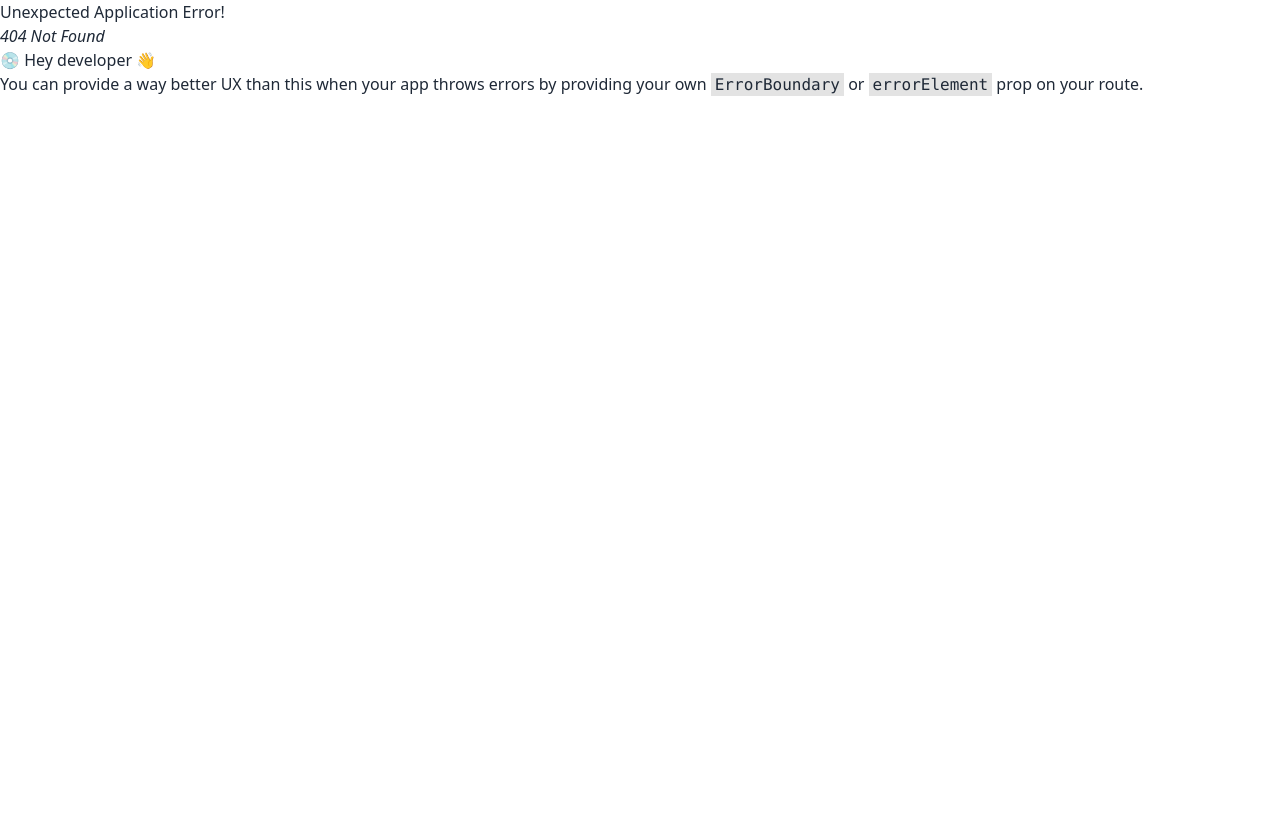
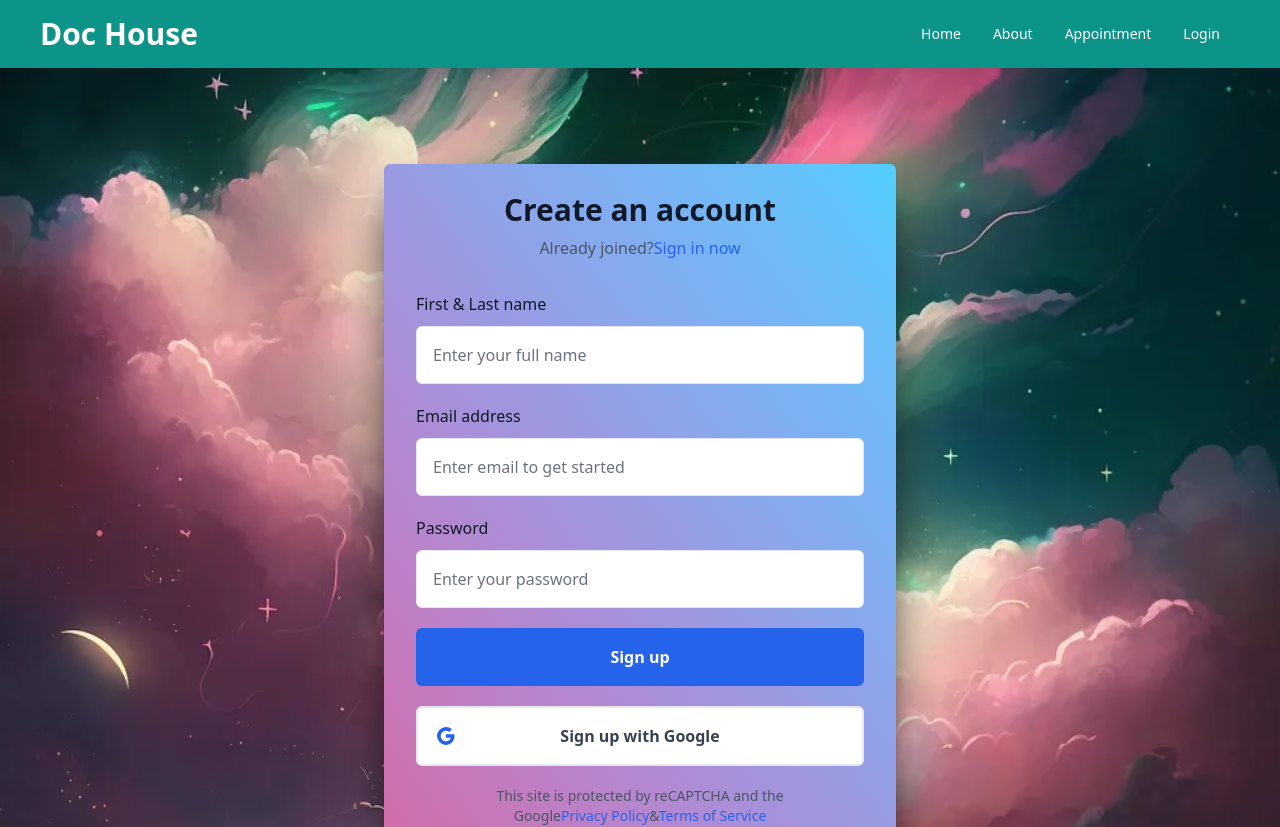
Before and after one commit to Sobuj54/module-76-doc-house-client-practice, a React (Vite) app: page /signup in a window 1280 px wide. Before the commit this address had no page. Shown: the top 827 px of the page. Before the commit the page ends 800 px from the top, so only its background shows below. Built offline with nearby package versions, Linux system fonts and the light colour scheme.

Commit message:
created sign up page

```diff
--- a/src/Routes/Routes.jsx
+++ b/src/Routes/Routes.jsx
@@ -2,6 +2,7 @@ import { createBrowserRouter } from "react-router-dom";
 import Main from "../Layout/Main";
 import Home from "../pages/Home/Home/Home";
 import LogIn from "../pages/Login/LogIn";
+import SignUp from "../pages/SignUp/SignUp";
 
 const router = createBrowserRouter([
   {
@@ -16,6 +17,10 @@ const router = createBrowserRouter([
         path: "login",
         element: <LogIn></LogIn>,
       },
+      {
+        path: "signup",
+        element: <SignUp></SignUp>,
+      },
     ],
   },
 ]);
--- a/src/pages/SignUp/SignUp.jsx
+++ b/src/pages/SignUp/SignUp.jsx
@@ -1,5 +1,146 @@
+import { Link } from "react-router-dom";
+import image from "../../assets/banner/0704df01-5673-4583-b02f-d21225569803_0_0.webp";
+
 const SignUp = () => {
-  return <div></div>;
+  return (
+    <section className="relative py-10 sm:py-16 lg:py-24">
+      <div className="absolute inset-0">
+        <img className="object-cover w-full h-full" src={image} alt="medical" />
+      </div>
+      <div className="absolute inset-0 "></div>
+
+      <div
+        className="relative max-w-lg px-4 mx-auto sm:px-0 rounded-md"
+        style={{
+          background:
+            "linear-gradient(to right top, #d16ba5, #c777b9, #ba83ca, #aa8fd8, #9a9ae1, #8aa7ec, #79b3f4, #69bff8, #52cffe)",
+        }}>
+        <div className="overflow-hidden  rounded-md shadow-2xl shadow-black ">
+          <div className="px-4 py-6 sm:px-8 sm:py-7">
+            <div className="text-center">
+              <h2 className="text-3xl font-bold text-gray-900">
+                Create an account
+              </h2>
+              <p className="mt-2 text-base text-gray-600">
+                Already joined?
+                <Link
+                  to="/login"
+                  className="text-blue-600 transition-all duration-200 hover:underline hover:text-blue-700">
+                  Sign in now
+                </Link>
+              </p>
+            </div>
+
+            <form action="#" method="POST" className="mt-8">
+              <div className="space-y-5">
+                <div>
+                  <label className="text-base font-medium text-gray-900">
+                    First & Last name
+                  </label>
+                  <div className="mt-2.5">
+                    <input
+                      type="text"
+                      name=""
+                      placeholder="Enter your full name"
+                      className="block w-full p-4 text-black placeholder-gray-500 transition-all duration-200 bg-white border border-gray-200 rounded-md focus:outline-none focus:border-blue-600 caret-blue-600"
+                    />
+                  </div>
+                </div>
+
+                <div>
+                  <label className="text-base font-medium text-gray-900">
+                    Email address
+                  </label>
+                  <div className="mt-2.5">
+                    <input
+                      type="email"
+                      name=""
+                      placeholder="Enter email to get started"
+                      className="block w-full p-4 text-black placeholder-gray-500 transition-all duration-200 bg-white border border-gray-200 rounded-md focus:outline-none focus:border-blue-600 caret-blue-600"
+                    />
+                  </div>
+                </div>
+
+                <div>
+                  <label className="text-base font-medium text-gray-900">
+                    Password
+                  </label>
+                  <div className="mt-2.5">
+                    <input
+                      type="password"
+                      name=""
+                      placeholder="Enter your password"
+                      className="block w-full p-4 text-black placeholder-gray-500 transition-all duration-200 bg-white border border-gray-200 rounded-md focus:outline-none focus:border-blue-600 caret-blue-600"
+                    />
+                  </div>
+                </div>
+
+                <div>
+                  <button
+                    type="submit"
+                    className="inline-flex items-center justify-center w-full px-4 py-4 text-base font-semibold text-white transition-all duration-200 bg-blue-600 border border-transparent rounded-md focus:outline-none hover:bg-blue-700 focus:bg-blue-700">
+                    Sign up
+                  </button>
+                </div>
+
+                <div>
+                  <button
+                    type="button"
+                    className="
+                                  relative
+                                  inline-flex
+                                  items-center
+                                  justify-center
+                                  w-full
+                                  px-4
+                                  py-4
+                                  text-base
+                                  font-semibold
+                                  text-gray-700
+                                  transition-all
+                                  duration-200
+                                  bg-white
+                                  border-2 border-gray-200
+                                  rounded-md
+                                  hover:bg-gray-100
+                                  focus:bg-gray-100
+                                  hover:text-black
+                                  focus:text-black focus:outline-none
+                              ">
+                    <div className="absolute inset-y-0 left-0 p-4">
+                      <svg
+                        className="w-6 h-6 text-blue-600"
+                        xmlns="http://www.w3.org/2000/svg"
+                        viewBox="0 0 24 24"
+                        fill="currentColor">
+                        <path d="M20.283 10.356h-8.327v3.451h4.792c-.446 2.193-2.313 3.453-4.792 3.453a5.27 5.27 0 0 1-5.279-5.28 5.27 5.27 0 0 1 5.279-5.279c1.259 0 2.397.447 3.29 1.178l2.6-2.599c-1.584-1.381-3.615-2.233-5.89-2.233a8.908 8.908 0 0 0-8.934 8.934 8.907 8.907 0 0 0 8.934 8.934c4.467 0 8.529-3.249 8.529-8.934 0-.528-.081-1.097-.202-1.625z"></path>
+                      </svg>
+                    </div>
+                    Sign up with Google
+                  </button>
+                </div>
+              </div>
+            </form>
+
+            <p className="max-w-xs mx-auto mt-5 text-sm text-center text-gray-600">
+              This site is protected by reCAPTCHA and the Google
+              <a
+                href="#"
+                className="text-blue-600 transition-all duration-200 hover:underline hover:text-blue-700">
+                Privacy Policy
+              </a>
+              &
+              <a
+                href="#"
+                className="text-blue-600 transition-all duration-200 hover:underline hover:text-blue-700">
+                Terms of Service
+              </a>
+            </p>
+          </div>
+        </div>
+      </div>
+    </section>
+  );
 };
 
 export default SignUp;
```
Also changed, not shown: src/assets/banner/0704df01-5673-4583-b02f-d21225569803_0_0.webp (added).
